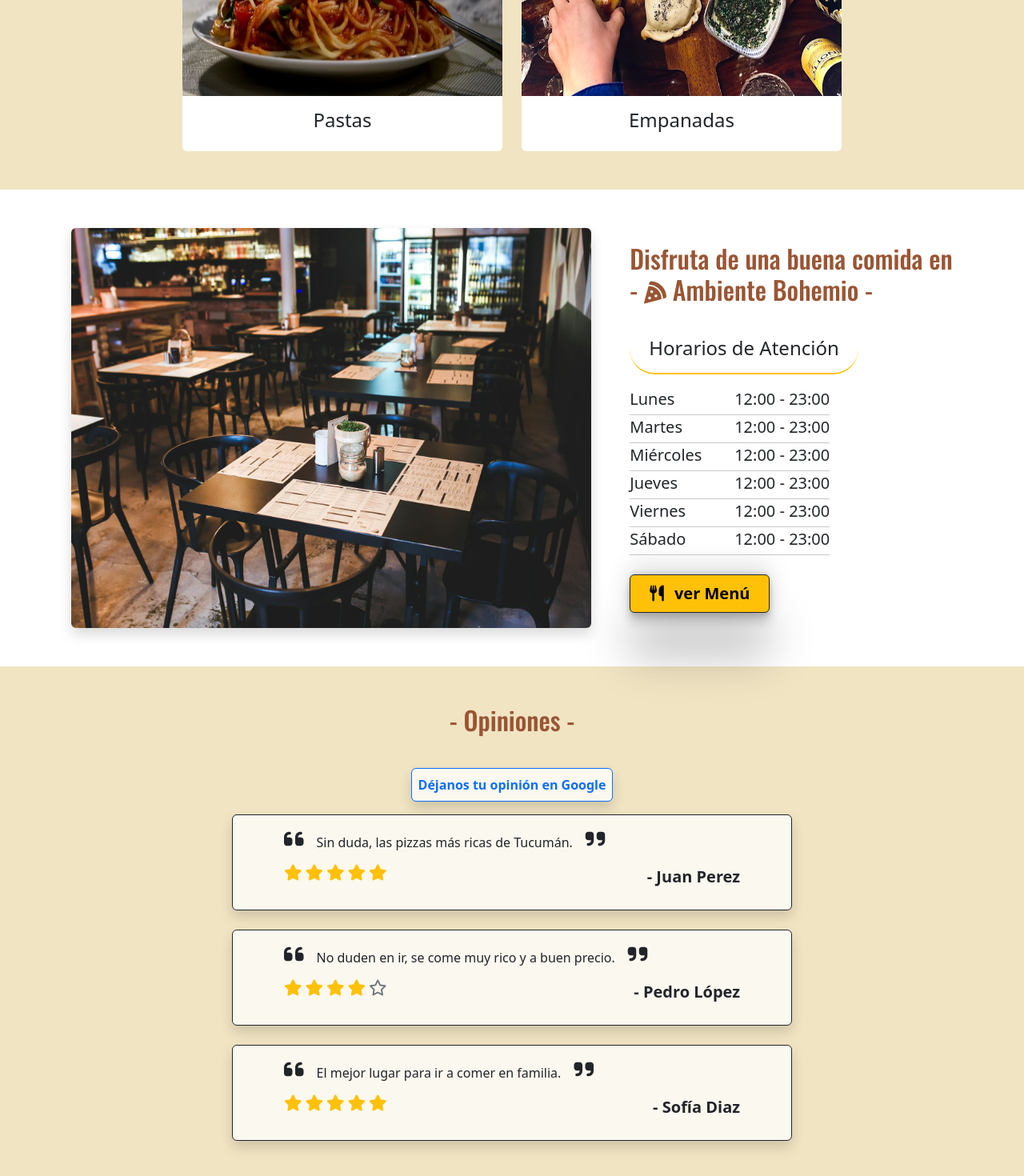
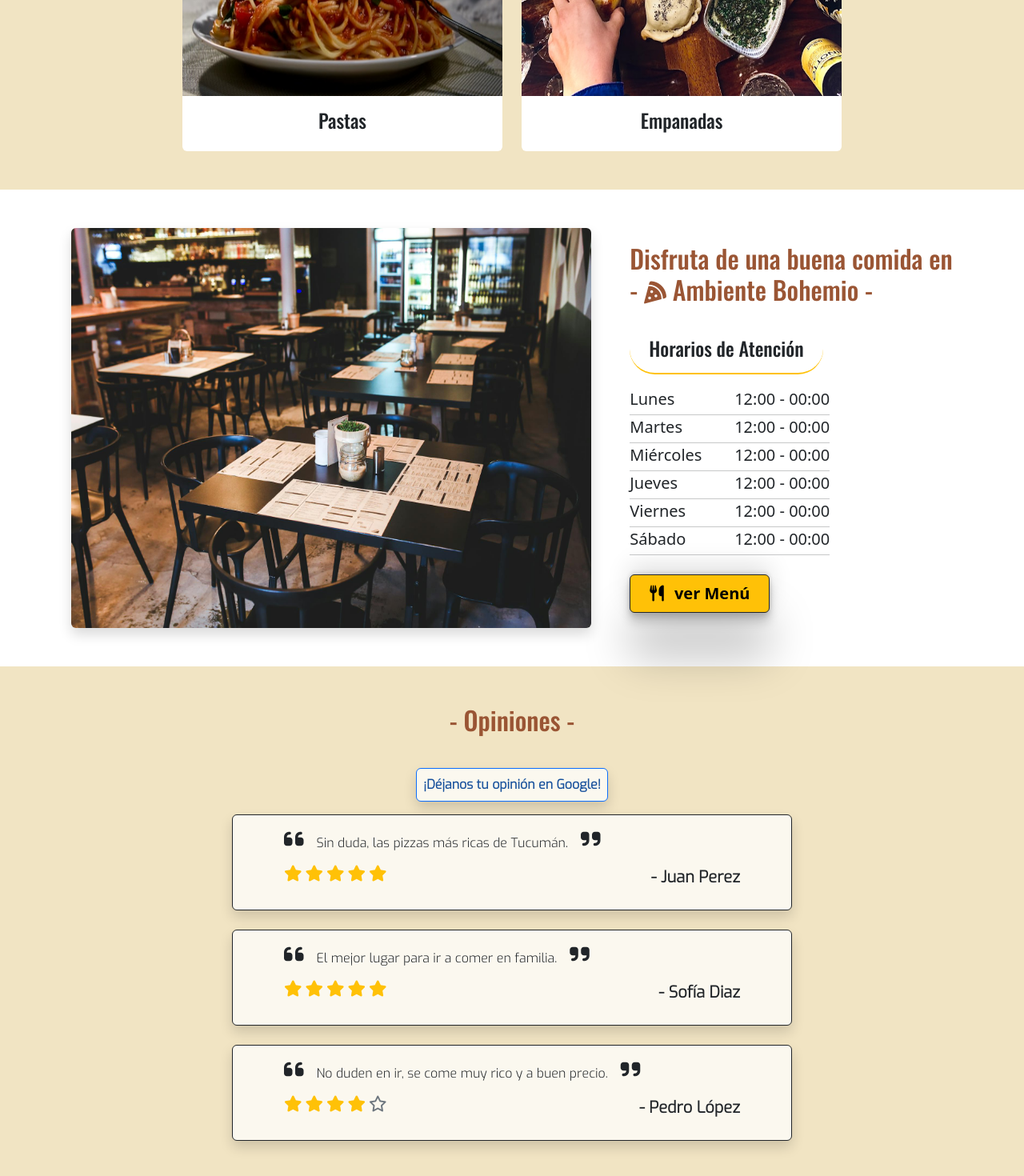
Before and after one commit to brunomry/frontendProyectoFinal_RollingCode, a React (Vite) app: page / in a window 1280 px wide. Shown: the part 920-2390 px from the top of the page at 80% size. Built offline with nearby package versions, Linux system fonts and the light colour scheme.

Commit message:
Quite codigo comentado en css. Agregue propiedad font family para texto a contenedor de cada seccion de index y quite estilos repetidos en archivos cs categorias, horarios y opiniones de index.

```diff
--- a/src/components/pages/Inicio.jsx
+++ b/src/components/pages/Inicio.jsx
@@ -1,8 +1,7 @@
-import { Button, Col, Row, Container } from "react-bootstrap";
 import "../../styles/index.css";
 import { Link } from "react-router-dom";
 import CarruselCategorias from "./Inicio/CarruselCategorias";
-import HorariosYServicios from "./Inicio/HorariosYServicios";
+import Horarios from "./Inicio/Horarios";
 import Opiniones from "./Inicio/Opiniones";
 
 const Inicio = () => {
@@ -39,7 +38,7 @@ const Inicio = () => {
         <CarruselCategorias></CarruselCategorias>
       </section>
       <section className="schedulesAndServices py-4 py-sm-5">
-        <HorariosYServicios></HorariosYServicios>
+        <Horarios></Horarios>
       </section>
       <section className="opinions">
         <div className="container containerOpinions py-4 py-sm-5 d-flex flex-column align-items-center gap-3">
@@ -50,7 +49,7 @@ const Inicio = () => {
               target="_blank"
               className="text-decoration-none fw-bold "
             >
-              Déjanos tu opinión en Google
+              ¡Déjanos tu opinión en Google!
             </a>
           </div>
           <Opiniones></Opiniones>
--- a/src/components/pages/Inicio/CarruselCategorias.jsx
+++ b/src/components/pages/Inicio/CarruselCategorias.jsx
@@ -17,7 +17,6 @@ const CarruselCategorias = () => {
               className="imgCategory"
               alt="opción de pizza"
               title="opción de pizzas"
-              loading="lazy"
             />
             <Card.Body>
               <Card.Title className="text-center fs-4">Pizzas</Card.Title>
@@ -32,7 +31,6 @@ const CarruselCategorias = () => {
               className="imgCategory"
               alt="opción de hamburguesa"
               title="opción de hamburguesa"
-              loading="lazy"
             />
             <Card.Body>
               <Card.Title className="text-center fs-4">Hamburguesas</Card.Title>
@@ -47,7 +45,6 @@ const CarruselCategorias = () => {
               className="imgCategory"
               alt="opción de pastas"
               title="opción de pastas"
-              loading="lazy"
             />
             <Card.Body>
               <Card.Title className="text-center fs-4">Pastas</Card.Title>
@@ -62,7 +59,6 @@ const CarruselCategorias = () => {
               className="imgCategory"
               alt="opción de empanadas"
               title="opción de empanadas"
-              loading="lazy"
             />
             <Card.Body>
               <Card.Title className="text-center fs-4">Empanadas</Card.Title>
@@ -81,7 +77,6 @@ const CarruselCategorias = () => {
                   className="imgCategory"
                   alt="opción de pizza"
                   title="opción de pizza"
-                  loading="lazy"
                 />
                 <Card.Body>
                   <Card.Title className="text-center fs-4">Pizzas</Card.Title>
@@ -96,7 +91,6 @@ const CarruselCategorias = () => {
                   className="imgCategory"
                   alt="opción de hamburguesa"
                   title="opción de hamburguesa"
-                  loading="lazy"
                 />
                 <Card.Body>
                   <Card.Title className="text-center fs-4">
@@ -117,7 +111,7 @@ const CarruselCategorias = () => {
                   className="imgCategory"
                   alt="opción de pastas"
                   title="opción de pastas"
-                  loading="lazy"
+
                 />
                 <Card.Body>
                   <Card.Title className="text-center fs-4">Pastas</Card.Title>
@@ -132,7 +126,6 @@ const CarruselCategorias = () => {
                   className="imgCategory"
                   alt="opción de empanadas"
                   title="opción de empanadas"
-                  loading="lazy"
                 />
                 <Card.Body>
                   <Card.Title className="text-center fs-4">
--- a/src/components/pages/Inicio/HorariosYServicios.jsx
+++ b/src/components/pages/Inicio/Horarios.jsx
@@ -20,27 +20,27 @@ const HorariosYServicios = () => {
         <div className="d-flex flex-column align-items-center textSize align-items-lg-start">
           <div className="mb-1 d-flex justify-content-between containerSchedule">
             <span className="fw-medium me-2">Lunes</span>
-            <span>12:00 - 23:00</span>
+            <span>12:00 - 00:00</span>
           </div>
           <hr className="containerSchedule my-0" />
           <div className="mb-1 d-flex justify-content-between containerSchedule">
-            <span className="fw-medium me-2">Martes</span>12:00 - 23:00
+            <span className="fw-medium me-2">Martes</span>12:00 - 00:00
           </div>
           <hr className="containerSchedule my-0" />
           <div className="mb-1 d-flex justify-content-between containerSchedule">
-            <span className="fw-medium me-2">Miércoles</span>12:00 - 23:00
+            <span className="fw-medium me-2">Miércoles</span>12:00 - 00:00
           </div>
           <hr className="containerSchedule my-0" />
           <div className="mb-1 d-flex justify-content-between containerSchedule">
-            <span className="fw-medium me-2">Jueves</span>12:00 - 23:00
+            <span className="fw-medium me-2">Jueves</span>12:00 - 00:00
           </div>
           <hr className="containerSchedule my-0" />
           <div className="mb-1 d-flex justify-content-between containerSchedule">
-            <span className="fw-medium me-2">Viernes</span>12:00 - 23:00
+            <span className="fw-medium me-2">Viernes</span>12:00 - 00:00
           </div>
           <hr className="containerSchedule my-0" />
           <div className="mb-1 d-flex justify-content-between containerSchedule">
-            <span className="fw-medium me-2">Sábado</span>12:00 - 23:00
+            <span className="fw-medium me-2">Sábado</span>12:00 - 00:00
           </div>
           <hr className="containerSchedule my-0" />
         </div>
@@ -60,6 +60,7 @@ const HorariosYServicios = () => {
         <img
           src={interior}
           alt="interior del restaurante"
+          title="interior del restaurante"
           className="imgInterior rounded-2 shadow"
         />
       </article>
--- a/src/components/pages/Inicio/Opiniones.jsx
+++ b/src/components/pages/Inicio/Opiniones.jsx
@@ -28,6 +28,25 @@ const Opiniones = () => {
           <Card.Body>
             <Card.Text className="">
               <i className="fa-solid fa-quote-left me-3 fs-3 "></i>
+              <span className="textSize">El mejor lugar para ir a comer en familia.</span>
+              <i className="fa-solid fa-quote-right fs-3 ms-3"></i>
+            </Card.Text>
+            <div className="d-flex justify-content-between flex-column gap-2 flex-sm-row">
+              <p className="d-flex gap-1 mb-0">
+                <i className="fa-solid fa-star iconStar text-warning"></i>
+                <i className="fa-solid fa-star iconStar text-warning"></i>
+                <i className="fa-solid fa-star iconStar text-warning"></i>
+                <i className="fa-solid fa-star iconStar text-warning"></i>
+                <i className="fa-solid fa-star iconStar text-warning"></i>
+              </p>
+              <span className="fw-bold fs-5">- Sofía Diaz</span>
+            </div>
+          </Card.Body>
+        </Card>
+        <Card className="border-dark shadow px-md-4 px-lg-5">
+          <Card.Body>
+            <Card.Text className="">
+              <i className="fa-solid fa-quote-left me-3 fs-3 "></i>
               <span className="textSize">No duden en ir, se come muy rico y a buen precio.</span>
               <i className="fa-solid fa-quote-right fs-3 ms-3"></i>
             </Card.Text>
@@ -43,25 +62,6 @@ const Opiniones = () => {
             </div>
           </Card.Body>
         </Card>
-        <Card className="border-dark shadow px-md-4 px-lg-5">
-          <Card.Body>
-            <Card.Text className="">
-              <i className="fa-solid fa-quote-left me-3 fs-3 "></i>
-              <span className="textSize">El mejor lugar para ir a comer en familia.</span>
-              <i className="fa-solid fa-quote-right fs-3 ms-3"></i>
-            </Card.Text>
-            <div className="d-flex justify-content-between flex-column gap-2 flex-sm-row">
-              <p className="d-flex gap-1 mb-0">
-                <i className="fa-solid fa-star iconStar text-warning"></i>
-                <i className="fa-solid fa-star iconStar text-warning"></i>
-                <i className="fa-solid fa-star iconStar text-warning"></i>
-                <i className="fa-solid fa-star iconStar text-warning"></i>
-                <i className="fa-solid fa-star iconStar text-warning"></i>
-              </p>
-              <span className="fw-bold fs-5">- Sofía Diaz</span>
-            </div>
-          </Card.Body>
-        </Card>
       </article>
     </>
   );
--- a/src/styles/categoriasIndex.css
+++ b/src/styles/categoriasIndex.css
@@ -14,6 +14,10 @@
 .cardCategory .imgCategory{
   width: 250px;
   height: 300px;
+}
+
+.card .card-title{
+  font-family: "Oswald";
 }
 
 .carousel .carousel-indicators{
--- a/src/styles/horariosIndex.css
+++ b/src/styles/horariosIndex.css
@@ -1,5 +1,6 @@
 .schedules{
   background: #fbf8ef;
+  font-family: "Exo";
 }
 
 .imgInterior{
@@ -7,7 +8,8 @@
   height: 300px;
 }
 
-.schedulesAndServices h2{
+.schedulesAndServices h2,
+h4{
   color: #9a5534;
   font-family: "Oswald";
 }
--- a/src/styles/index.css
+++ b/src/styles/index.css
@@ -10,6 +10,7 @@
   background-size: cover;
   background-position: center;
   height: 60vh;
+  font-family: "Exo";
 }
 
 .bannerOpacity{
@@ -29,23 +30,13 @@
   font-family: "Oswald";
   font-size: 2.1875rem;
   text-align: center;
-  /* color: rgba(251, 135, 40, 0.946);
-  color: rgba(255, 143, 51, 0.862); */
   color:#9a5534;
   -webkit-text-stroke: .5px #fff;
 }
 
-.bannerContent .bannerDescription,
-.bannerSubtitle,
 .btnBanner{
-  font-family: "Exo";
-}
-
-.btnBanner{
-  /* background-color: rgba(215, 115, 33, 0.533); */
+  color: #fff;
   background-color: #9a5534;
-  /* background-color: rgba(251, 135, 40, 0.946); */
-  color: #fff;
   transition: transform 0.3s ease;
 }
 
@@ -57,7 +48,6 @@
 
 @media all and (min-width:768px){
   .bannerContent .bannerTitle{
-    font-family: "Oswald";
     font-size: 65px;
   }
 
@@ -70,7 +60,6 @@
 
 @media all and (min-width:1200px){
   .bannerContent .bannerTitle{
-    font-family: "Oswald";
     font-size: 75px;
   }
 
--- a/src/styles/opinionesIndex.css
+++ b/src/styles/opinionesIndex.css
@@ -1,6 +1,7 @@
 .opinions {
   background: #F1E4C3;
   min-height: 700px;
+  font-family: "Exo";
 }
 
 .opinions .containerOpinions{
@@ -15,6 +16,10 @@
 .btnOpinion{
   background: #fbf8ef;
   cursor: pointer;
+}
+
+.btnOpinion a{
+  color: #16509c;
 }
 
 .btnOpinion:hover{
```
Also changed, not shown: src/components/pages/Registro.jsx (deleted, +0 -11 lines).
